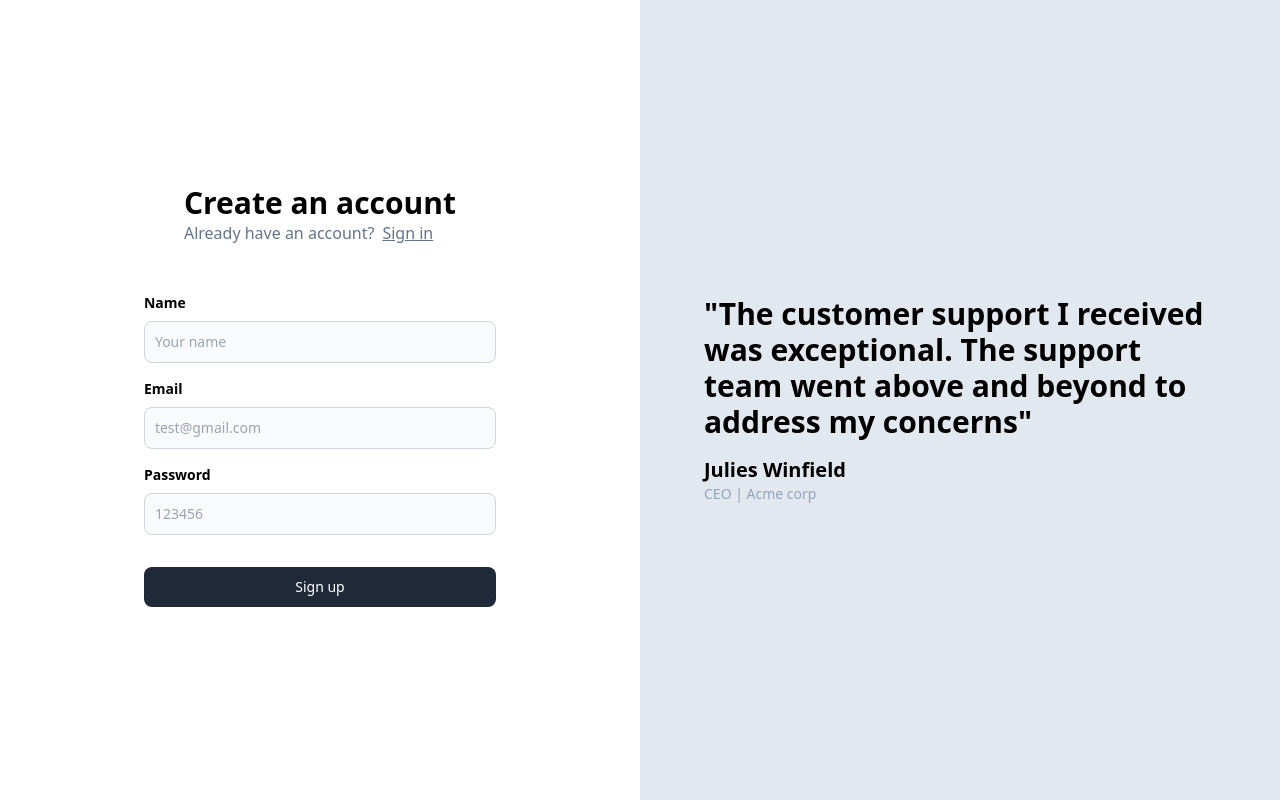
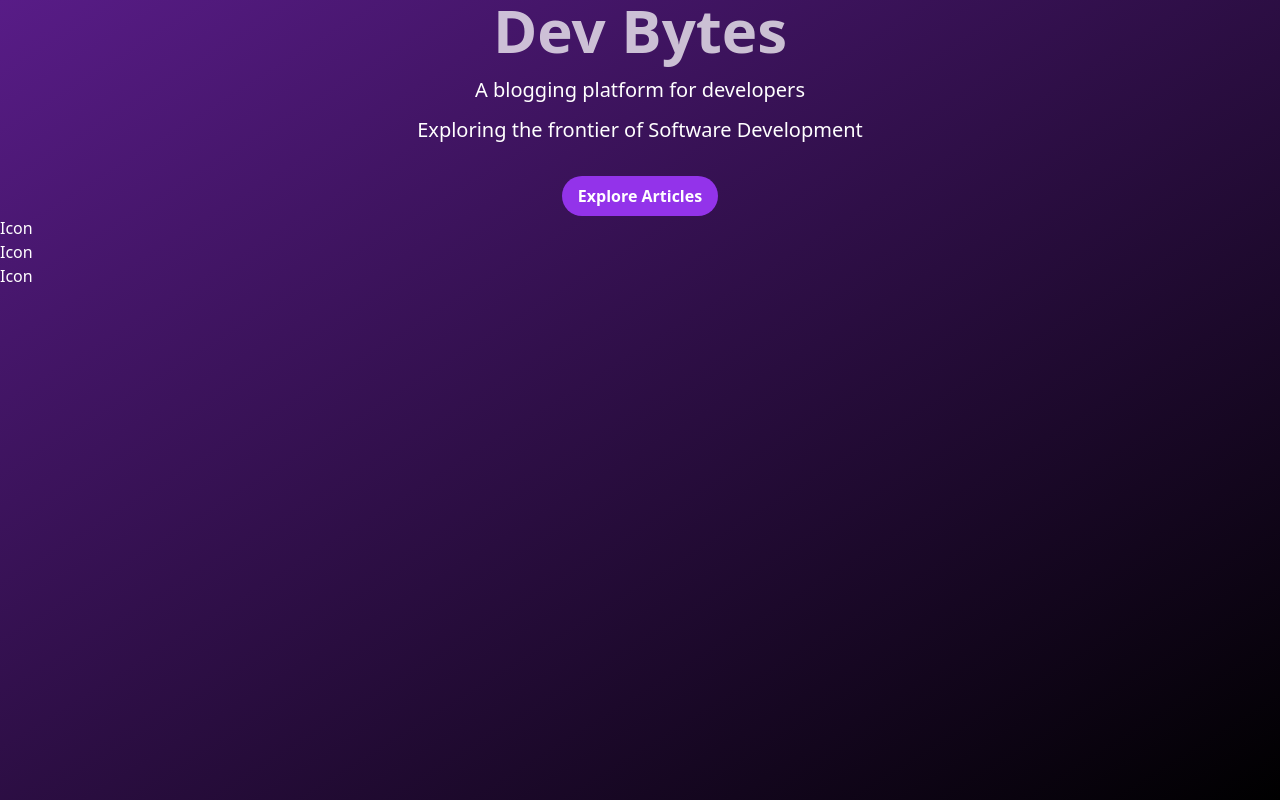
Before and after one commit to shivatme/project-blog, a React (Vite) app in the folder frontend/: page / in a window 1280 px wide. Built offline with nearby package versions, Linux system fonts and the light colour scheme.

Commit message:
Landing page in progress.

```diff
--- a/frontend/src/App.tsx
+++ b/frontend/src/App.tsx
@@ -6,13 +6,14 @@ import { Publish } from "./pages/Publish";
 import Signup from "./pages/SignUp";
 import SignIn from "./pages/SignIn";
 import ProfileScreen from "./pages/Profile";
+import Landing from "./pages/Landing";
 
 function App() {
   return (
     <>
       <BrowserRouter>
         <Routes>
-          <Route path="/" element={<Signup />} />
+          <Route path="/" element={<Landing />} />
           <Route path="/signup" element={<Signup />} />
           <Route path="/signin" element={<SignIn />} />
           <Route path="/blog/:id" element={<Blog />} />
--- /dev/null
+++ b/frontend/src/components/HeroSection.tsx
@@ -0,0 +1,23 @@
+export default function HeroSection() {
+  return (
+    <section className="relative h-screen flex items-center justify-center overflow-hidden">
+      <div className="absolute inset-0 bg-gradient-to-br from-purple-900 to-black z-0">
+        <div className="relative z-10 text-center">
+          <h1 className="text-6xl font-bold  mb-4 animate-pulse">Dev Bytes</h1>
+          <p className="text-xl mb-3">A blogging platform for developers</p>
+          <p className="text-xl mb-8">
+            Exploring the frontier of Software Development
+          </p>
+
+          <button className="bg-purple-600 hover:bg-purple-700 text-white font-bold py-2 px-4 rounded-full transition duration-300 ease-in-out transform hover:scale-105 hover:shadow-lg">
+            Explore Articles
+          </button>
+        </div>
+
+        <div>Icon</div>
+        <div>Icon</div>
+        <div>Icon</div>
+      </div>
+    </section>
+  );
+}
--- /dev/null
+++ b/frontend/src/pages/Landing.tsx
@@ -0,0 +1,9 @@
+import HeroSection from "../components/HeroSection";
+
+export default function Landing() {
+  return (
+    <main className="min-h-screen bg-black text-white">
+      <HeroSection />
+    </main>
+  );
+}
```
